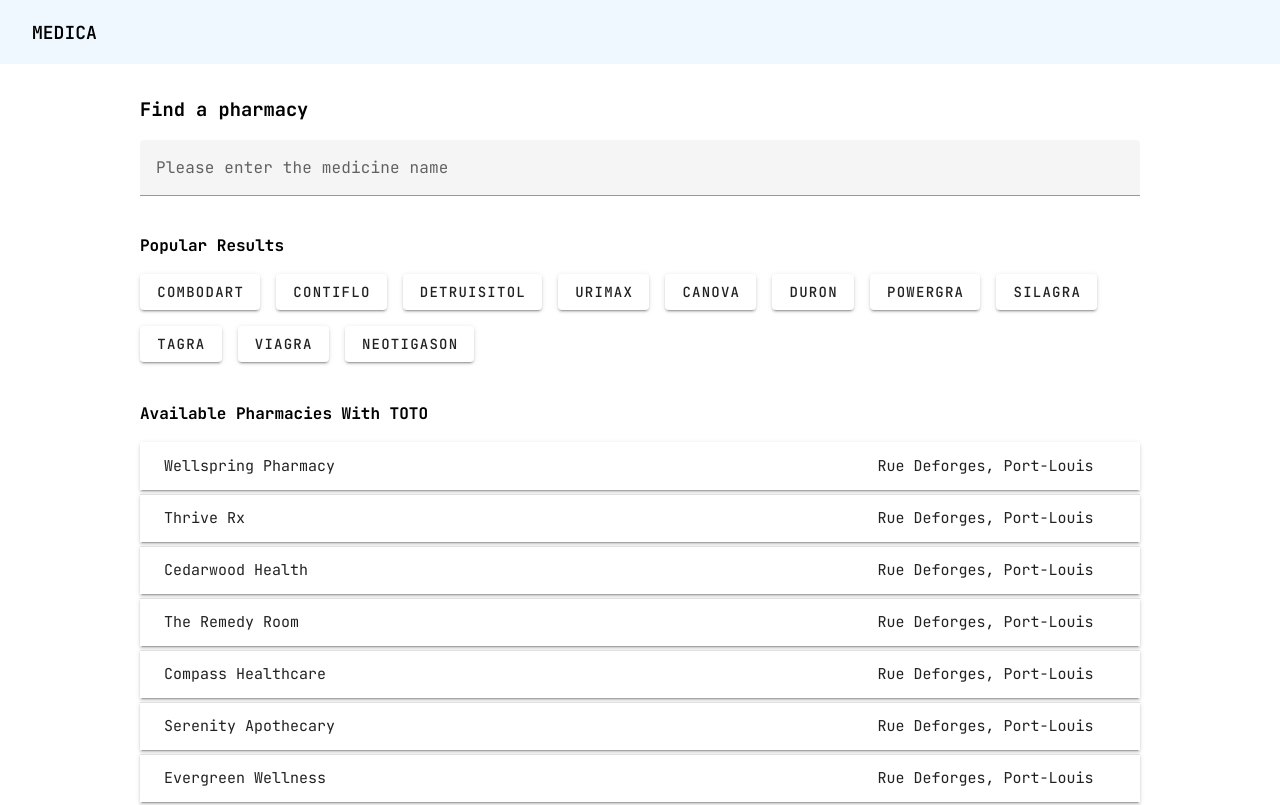
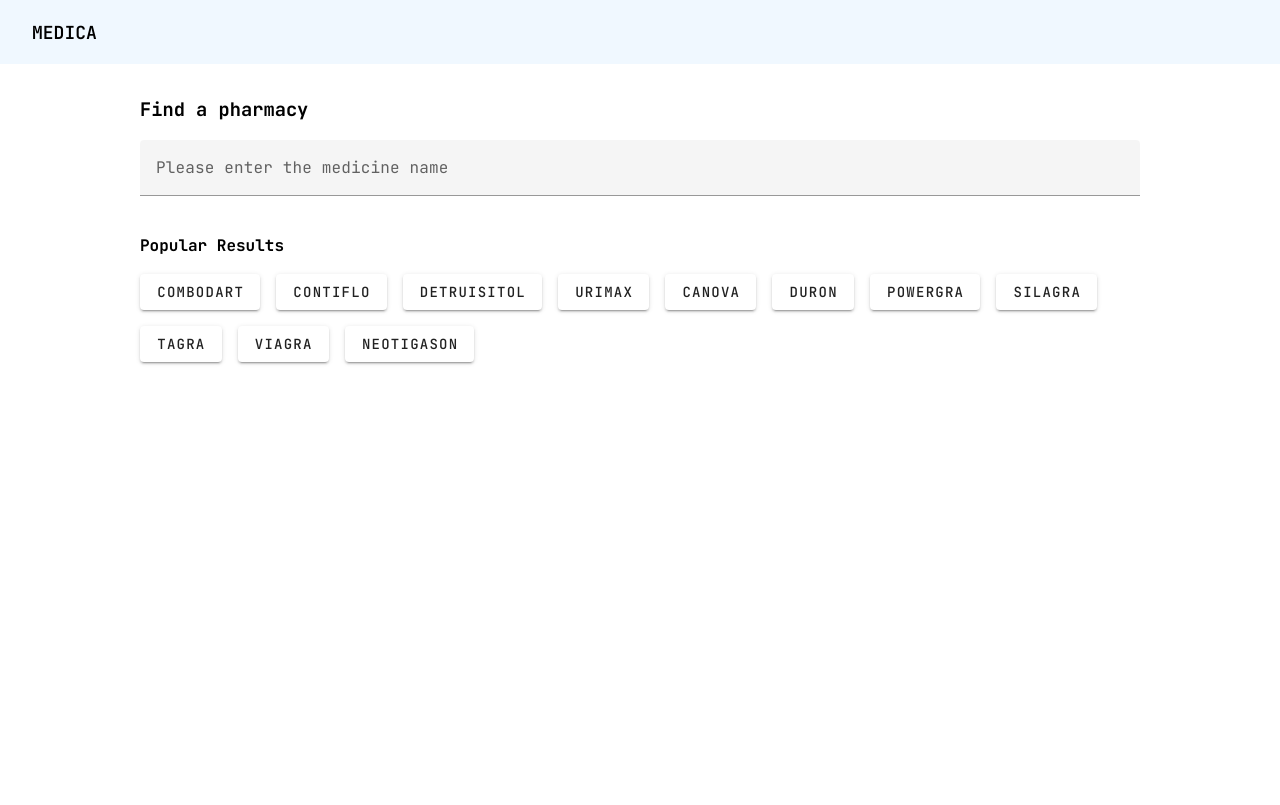
Before and after one commit to yaasir007/medica-vue, a Vue app: page /user in a window 1280 px wide. Shown: the top 805 px of the page. Built offline with nearby package versions, Linux system fonts and the light colour scheme.

Commit message:
wip emits

```diff
--- a/src/components/user/InputSearch.vue
+++ b/src/components/user/InputSearch.vue
@@ -1,11 +1,13 @@
 <script setup lang="ts">
-import { ref } from 'vue';
+import { ref, defineEmits } from 'vue';
+const emits = defineEmits(['get-medicine'])
 
 const popularResults = ["Combodart", "Contiflo", "Detruisitol", "Urimax", "Canova", "Duron", "Powergra", "Silagra", "Tagra", "Viagra", "Neotigason"]
 const medicineNameInput = ref("");
 
 const getMedicines = (medicine: any) => {
   medicineNameInput.value = medicine;
+  emits('get-medicine', medicineNameInput);
 }
 </script>
 
--- a/src/components/user/MedicineResults.vue
+++ b/src/components/user/MedicineResults.vue
@@ -1,17 +1,25 @@
 <script setup lang="ts">
-import { ref } from 'vue'
+import { ref, defineProps, onUpdated } from 'vue'
 import stores from '../../data/stores.json'
-const showSearchResults = ref(true)
+
+const props = defineProps(['medicineName'])
+const showSearchResults = ref(false)
 
 // get the input search value
 // use it to search in which store the medicine is available
 // show only the stores that holds the medicine
+
+onUpdated(() => {
+  if (props.medicineName != "") {
+    showSearchResults.value = true;
+  }
+})
 </script>
 
 <template>
   <div class="result-section" v-if="showSearchResults">
     <div class="result-container">
-      <h4 class="result-title">Available Pharmacies With TOTO</h4>
+      <h4 class="result-title">Available Pharmacies With {{ props.medicineName }}</h4>
 
       <div class="result-items">
         <div class="result-item">
--- a/src/views/UsersHomepage.vue
+++ b/src/views/UsersHomepage.vue
@@ -1,14 +1,21 @@
 <script setup lang="ts">
+import { ref } from 'vue';
 import Navigation from '../components/shared/Navigation.vue';
 import InputSearch from '../components/user/InputSearch.vue';
 import MedicineResults from '../components/user/MedicineResults.vue';
+
+const medicineName = ref("");
+
+const handleMedicineName = (data: any) => {
+  medicineName.value = data;
+}
 
 </script>
 
 <template>
   <Navigation />
-  <InputSearch />
-  <MedicineResults />
+  <InputSearch @get-medicine="handleMedicineName" />
+  <MedicineResults :medicineName="medicineName" />
 </template>
 
 <style lang="scss" scoped>
```
